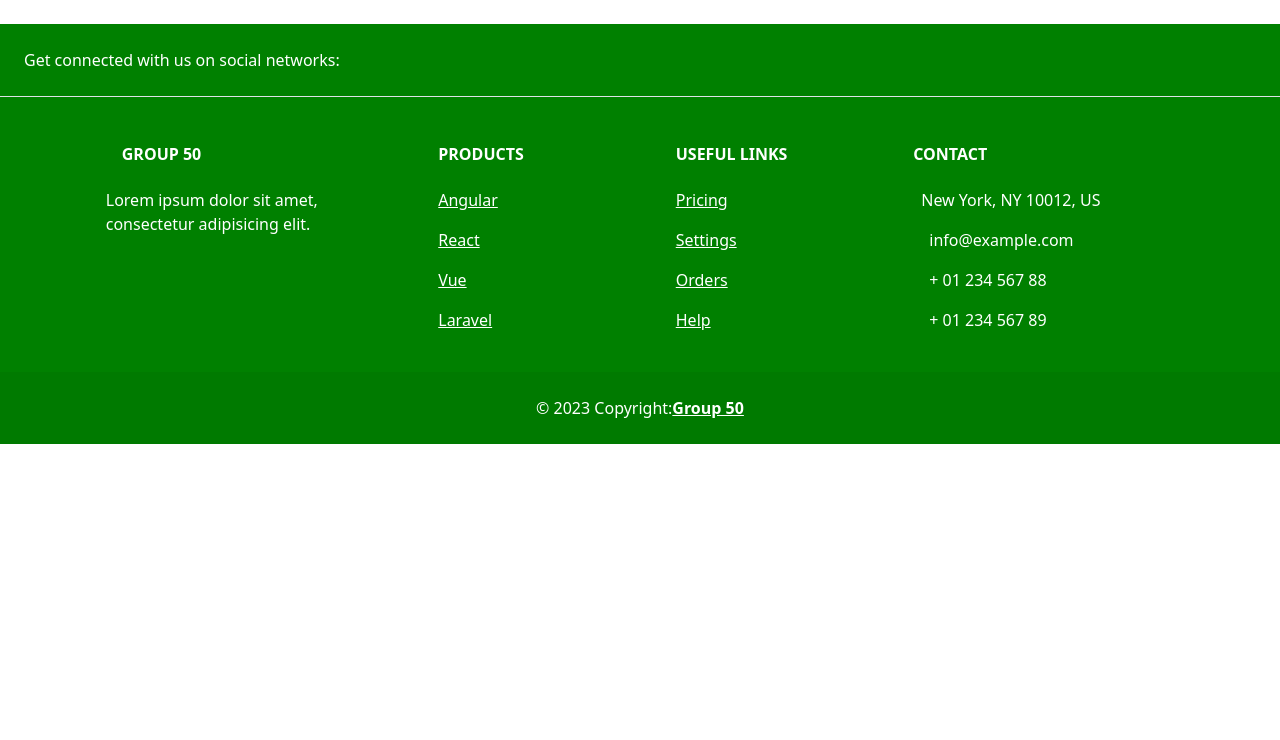
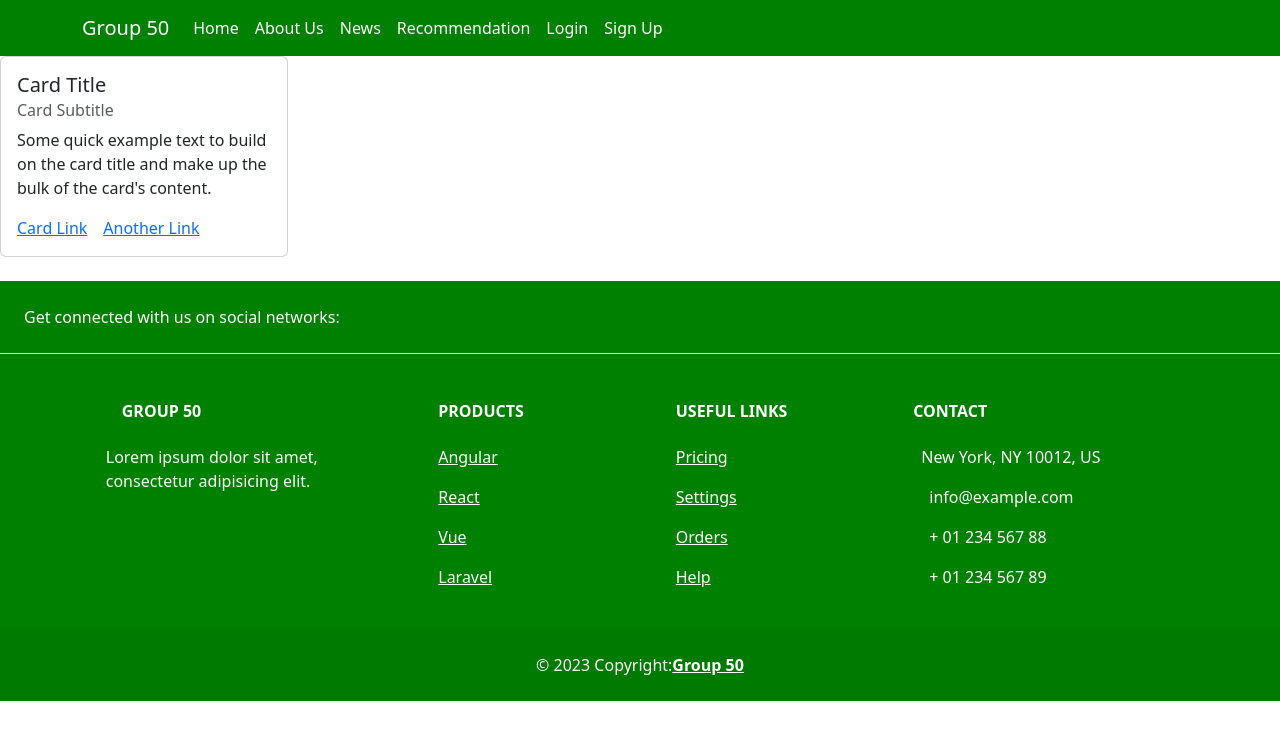
Before and after one commit to akhileshawachat/fertilizer_suggestion_website, a React (Create React App) app: page /UserdashBoard in a window 1280 px wide. Shown: the top 740 px of the page. Built offline with nearby package versions, Linux system fonts and the light colour scheme; no server answers.

Commit message:
.env file removed

```diff
--- a/src/App.js
+++ b/src/App.js
@@ -9,6 +9,7 @@
 import Footer from './components/Footer';
 import { News } from './components/News';
 import { ToastContainer } from 'react-bootstrap';
+import { UserDashboard } from './components/UserDashboard';
 function App() {
   return (
     <div>
@@ -22,6 +23,7 @@
           <Route path="/Fertilizer-recommendation" element={<FertilizerRecommendationApp/>}></Route>
           <Route path="/Login" element={<Login/>}></Route>
           <Route path="/Signup" element={<Signup/>}></Route>
+          <Route path='/UserdashBoard' element={<UserDashboard/>}></Route>
         </Route>
       </Routes>
     <br></br>
--- a/src/components/NavigationBar.jsx
+++ b/src/components/NavigationBar.jsx
@@ -29,17 +29,6 @@
   }
 
 
-
-
-
-
-
-
-
-
-
-
-
   return (
     <>
       <Navbar
@@ -61,19 +50,20 @@
               <LinkContainer style={{ color: "white" }} to="/News">
                 <Nav.Link>News</Nav.Link>
               </LinkContainer>
-              <LinkContainer
-                style={{ color: "white" }}
-                to="/Fertilizer-recommendation"
-              >
+              <LinkContainer style={{ color: "white" }} to="/Fertilizer-recommendation" >
                 <Nav.Link>Recommendation</Nav.Link>
               </LinkContainer>
               {currentUser?.isLoggedIn ? (
                 <>
+                <LinkContainer style={{ color: "white" }} to="/UserDashboard">
+                    <Nav.Link>User</Nav.Link>
+                  </LinkContainer>
                 <span onClick={handleLogOut}>
                   <LinkContainer style={{ color: "white" }} to="/Login">
                     <Nav.Link>Sign out</Nav.Link>
                   </LinkContainer>
                   </span>
+
                 </>
               ) : (
                 <>
--- /dev/null
+++ b/src/components/UserDashboard.jsx
@@ -0,0 +1,22 @@
+import { Card } from "react-bootstrap";
+
+
+export function UserDashboard(){
+    return (
+        <>
+           <Card style={{ width: '18rem' }}>
+      <Card.Body>
+        <Card.Title>Card Title</Card.Title>
+        <Card.Subtitle className="mb-2 text-muted">Card Subtitle</Card.Subtitle>
+        <Card.Text>
+          Some quick example text to build on the card title and make up the
+          bulk of the card's content.
+        </Card.Text>
+        <Card.Link href="#">Card Link</Card.Link>
+        <Card.Link href="#">Another Link</Card.Link>
+      </Card.Body>
+    </Card>
+        </>
+
+    );
+}
```
Also changed, not shown: src/Images/userBackground.jpg (added), 1 other file (tests, documents, lock files or other folders).
